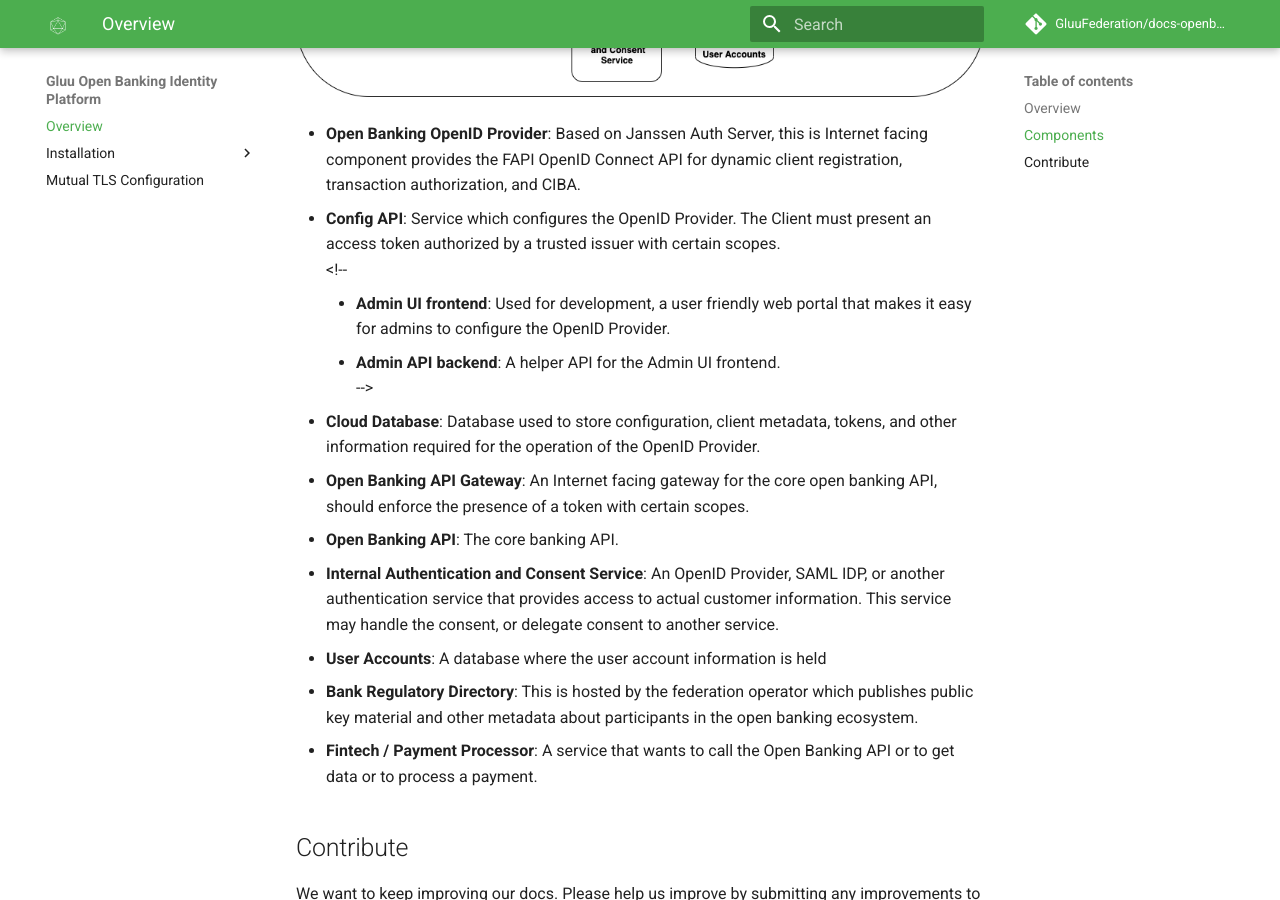
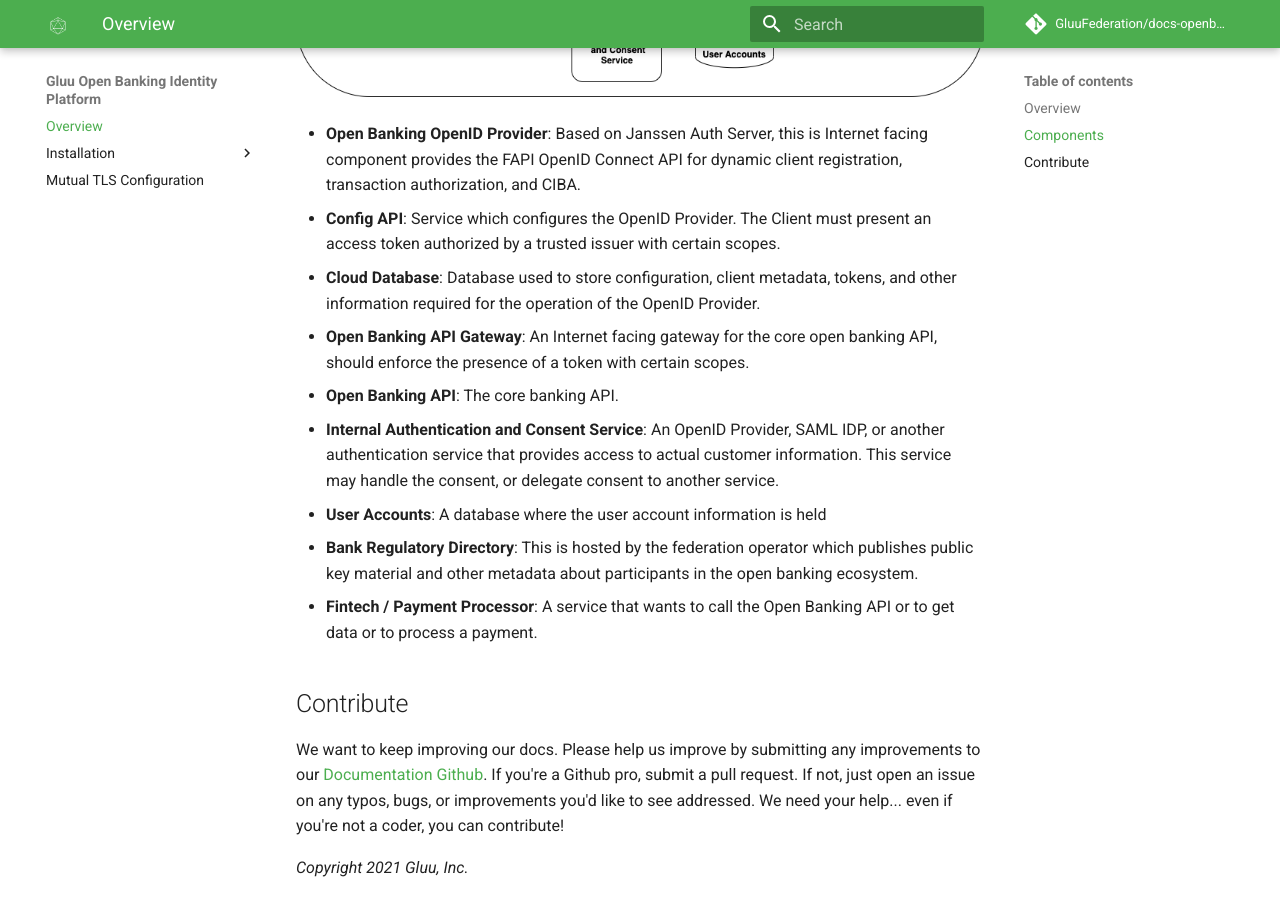
Before and after one commit to GluuFederation/docs-openbanking-prod, an MkDocs documentation site: the page built from docs/source/index.md, in a window 1280 px wide and 900 px high, scrolled down 1368 px. Built offline with MkDocs 1.6.1 and Material for MkDocs 9.7.7, drawn with Linux system fonts in a browser that asks for light colours; comment, search, counter and statistics services are not loaded.

Commit message:
Removed UI reference

```diff
--- a/docs/source/index.md
+++ b/docs/source/index.md
@@ -25,10 +25,6 @@ The core software is developed at the [Linux Foundation Janssen Project](https:/
 
 * **Open Banking OpenID Provider**: Based on Janssen Auth Server, this is Internet facing component provides the FAPI OpenID Connect API for dynamic  client registration, transaction authorization, and CIBA.
 * **Config API**: Service which configures the OpenID Provider. The Client must present an access token authorized by a trusted issuer with certain scopes.
-    <!--
-    * **Admin UI frontend**: Used for development, a user friendly web portal that makes it easy for admins to configure the OpenID Provider.
-    * **Admin API backend**: A helper API for the Admin UI frontend.
-    -->
 * **Cloud Database**: Database used to store configuration, client metadata, tokens, and other information required for the operation of the OpenID Provider.
 * **Open Banking API Gateway**: An Internet facing gateway for the core open banking API, should enforce the presence of a token with certain scopes.
 * **Open Banking API**: The core banking API.
```
